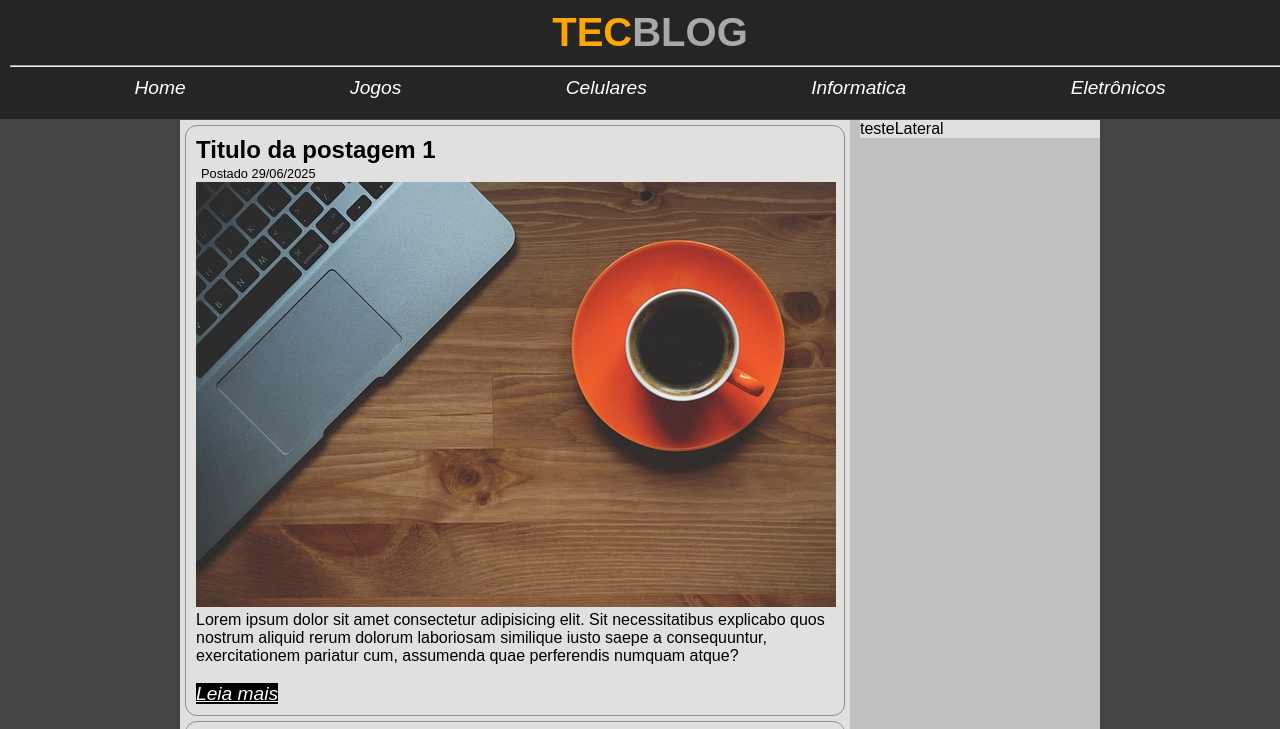
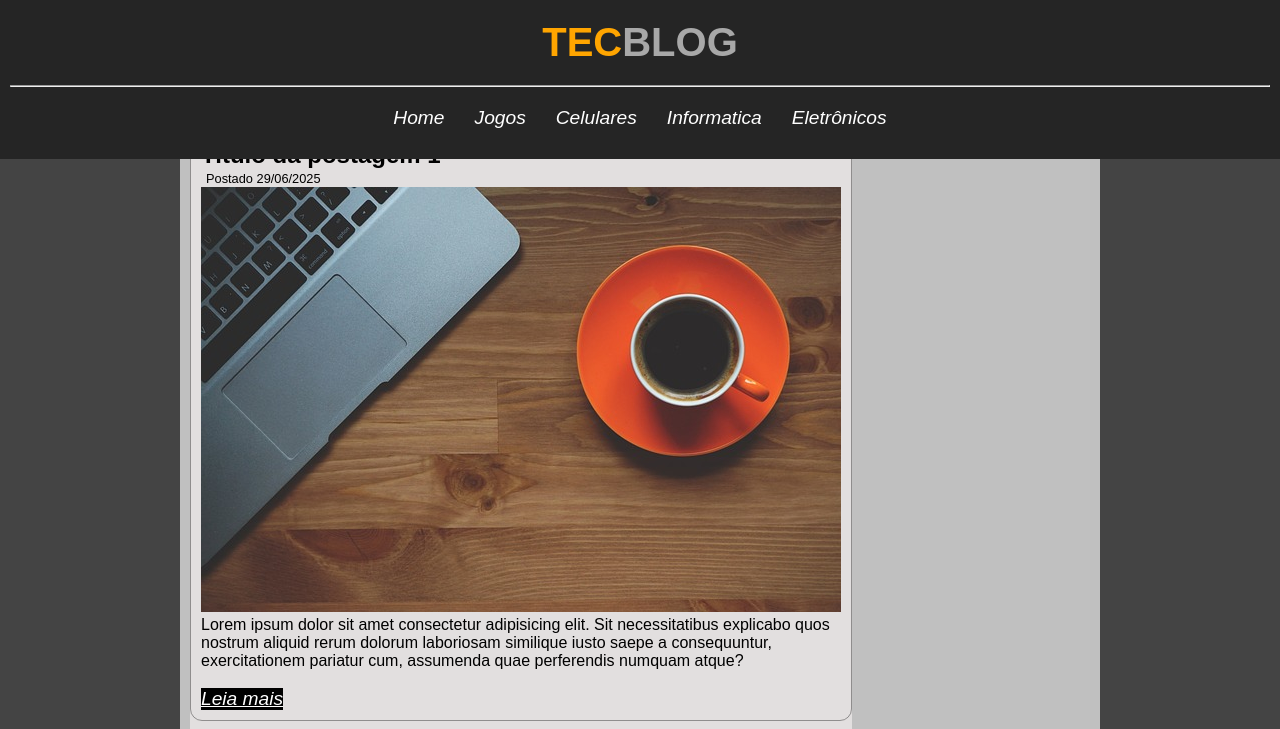
Before and after one commit to oFsennax/CursoDomineWeb, a plain HTML site: page CSS3Intermediario/projetoTecBlog/index.html in a window 1280 px wide. Shown: the top 729 px of the page. Drawn offline with Linux system fonts and the light colour scheme.

Commit message:
Foi feito algumas alterações no CSS para tornar responsivo o site.

```diff
--- a/CSS3Intermediario/projetoTecBlog/css/style.css
+++ b/CSS3Intermediario/projetoTecBlog/css/style.css
@@ -1,23 +1,28 @@
 * {
   margin: 0;
   padding: 0;
+  box-sizing: border-box;
 }
+
 body {
   font-family: Arial, Helvetica, sans-serif;
   font-size: 1em;
   background: rgb(68, 68, 68);
 }
+
 h1 {
   color: orange;
   padding-bottom: 10px;
   font-size: 2.5em;
+  text-align: center;
 }
+
 a {
-  padding-left: 80px;
-  padding-right: 80px;
+  padding: 10px;
   text-decoration: none;
   font-size: 1.2em;
   font-style: italic;
+  display: inline-block;
 }
 a:link,
 a:visited {
@@ -27,10 +32,11 @@ a:hover {
   color: orange;
 }
 .a-leia-mais:link {
-  padding: 0px;
+  padding: 0;
   background-color: black;
   text-decoration: underline;
 }
+
 /* LAYOUT */
 .cabecalho {
   background-color: #252525;
@@ -39,50 +45,79 @@ a:hover {
   position: fixed;
   top: 0;
   width: 100%;
+  z-index: 10;
 }
+
 .logo {
-  padding: 10x;
+  padding: 10px;
 }
+
 .menu {
   padding: 10px;
+  display: flex;
+  flex-wrap: wrap;
+  justify-content: center;
+  gap: 10px;
 }
+
 .blog {
   color: rgb(168, 168, 168);
 }
+
 .area-principal {
   background: silver;
-  width: 920px;
+  max-width: 920px;
+  width: 100%;
   margin: 0 auto;
   margin-top: 120px;
+  display: flex;
+  flex-wrap: wrap;
+  gap: 10px;
+  padding: 10px;
 }
+
 .conteudos {
-  width: 660px;
-  float: left;
-  padding: 5px;
+  flex: 1 1 100%;
+  background: rgb(226, 223, 223);
 }
+
+.area-lateral {
+  flex: 1 1 100%;
+  background: rgb(226, 223, 223);
+}
+
 .postagem {
   padding: 10px;
   border: 1px solid rgba(0, 0, 0, 0.363);
   border-radius: 12px;
-  margin-bottom: 5px;
+  margin-bottom: 10px;
 }
-.data-postagem{
+
+.data-postagem {
   padding: 5px;
   font-size: 0.8em;
 }
-.area-lateral {
-  width: 240px;
-  float: right;
-}
 
-.area-lateral,
-.conteudos {
-  background: rgb(226, 223, 223);
-}
 .rodape {
   clear: both;
   background: #252525;
   text-align: center;
-  padding: 2px;
+  padding: 10px;
   color: white;
+  margin-top: 20px;
 }
+
+/* RESPONSIVO */
+@media (min-width: 768px) {
+  .conteudos {
+    flex: 0 0 68%;
+  }
+
+  .area-lateral {
+    flex: 0 0 30%;
+  }
+
+  .menu {
+    justify-content: center;
+  }
+}
```
